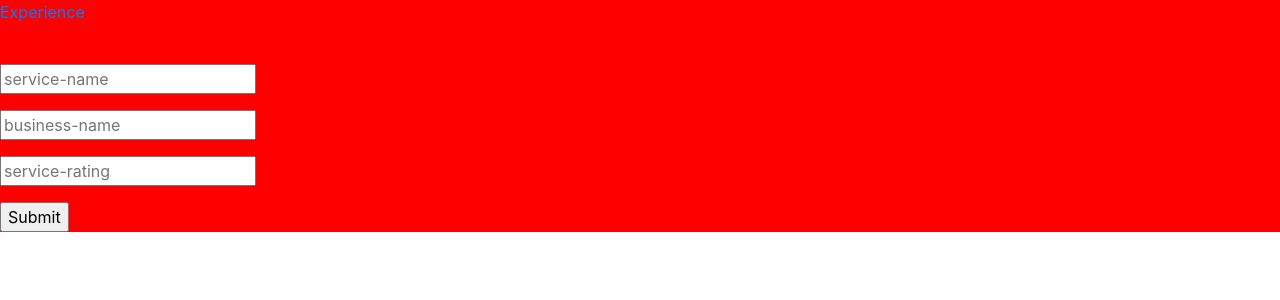
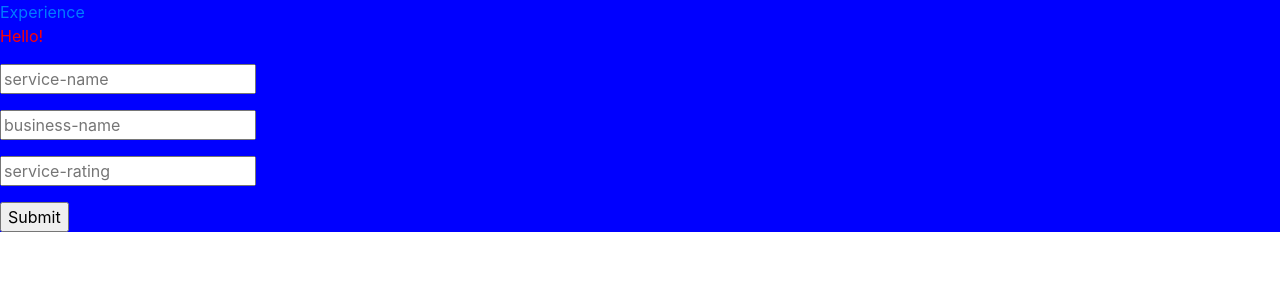
Before and after one commit to IvanaKos/Locaverse-internship-task, a Nuxt app: page / in a window 1280 px wide. Shown: the top 300 px of the page. Built offline with nearby package versions, Linux system fonts and the light colour scheme.

Commit message:
chore: add layouts

```diff
--- a/components/MyForm.vue
+++ b/components/MyForm.vue
@@ -43,9 +43,3 @@
     </div>
   </div>
 </template>
-
-<style>
-div {
-  color: red;
-}
-</style>
--- /dev/null
+++ b/layouts/default.vue
@@ -0,0 +1,12 @@
+<template>
+  <div>
+    <Nuxt />
+  </div>
+</template>
+
+<style>
+div {
+  color: red;
+  background-color: blue;
+}
+</style>
--- a/pages/index.vue
+++ b/pages/index.vue
@@ -16,8 +16,3 @@ export default {
   },
 }
 </script>
-<style>
-div {
-  background-color: red;
-}
-</style>
```
